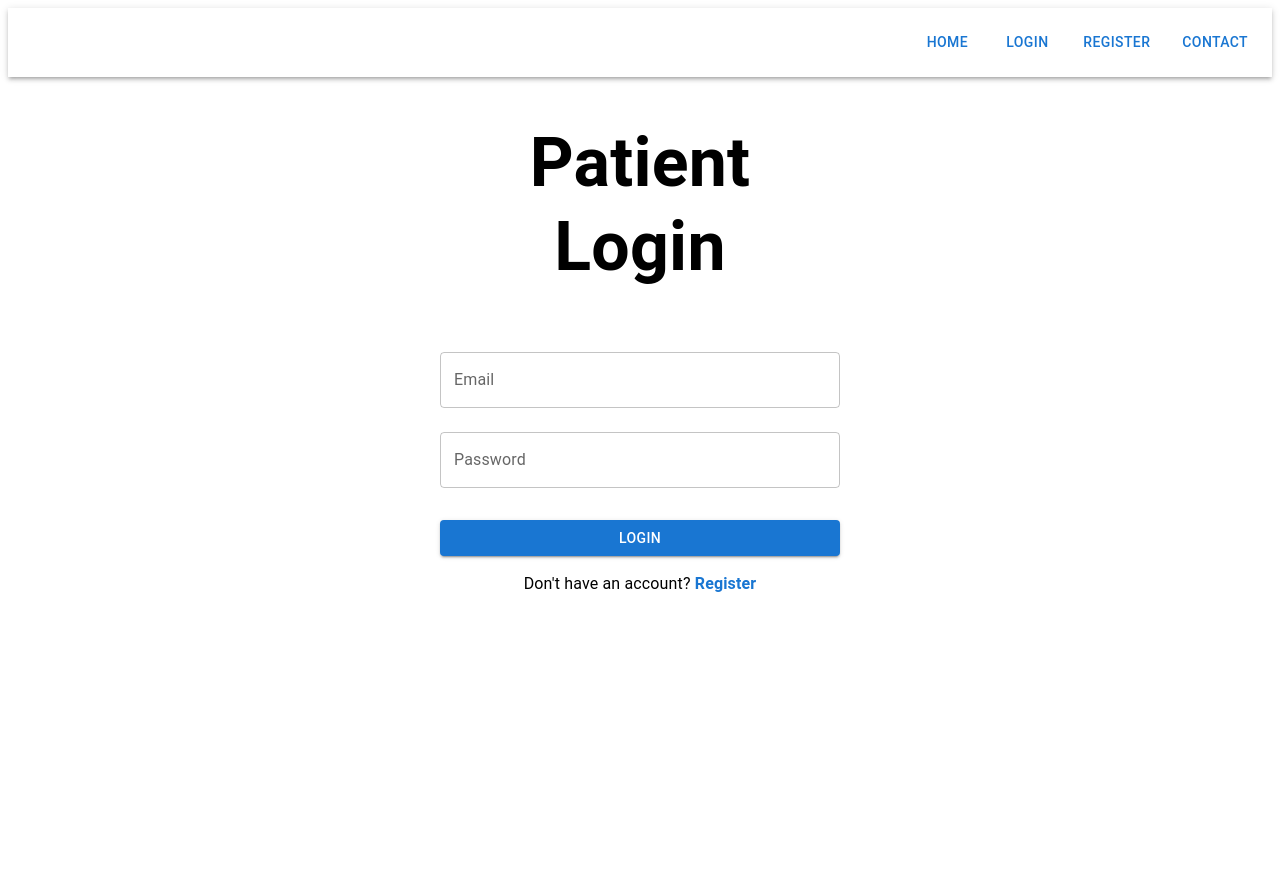
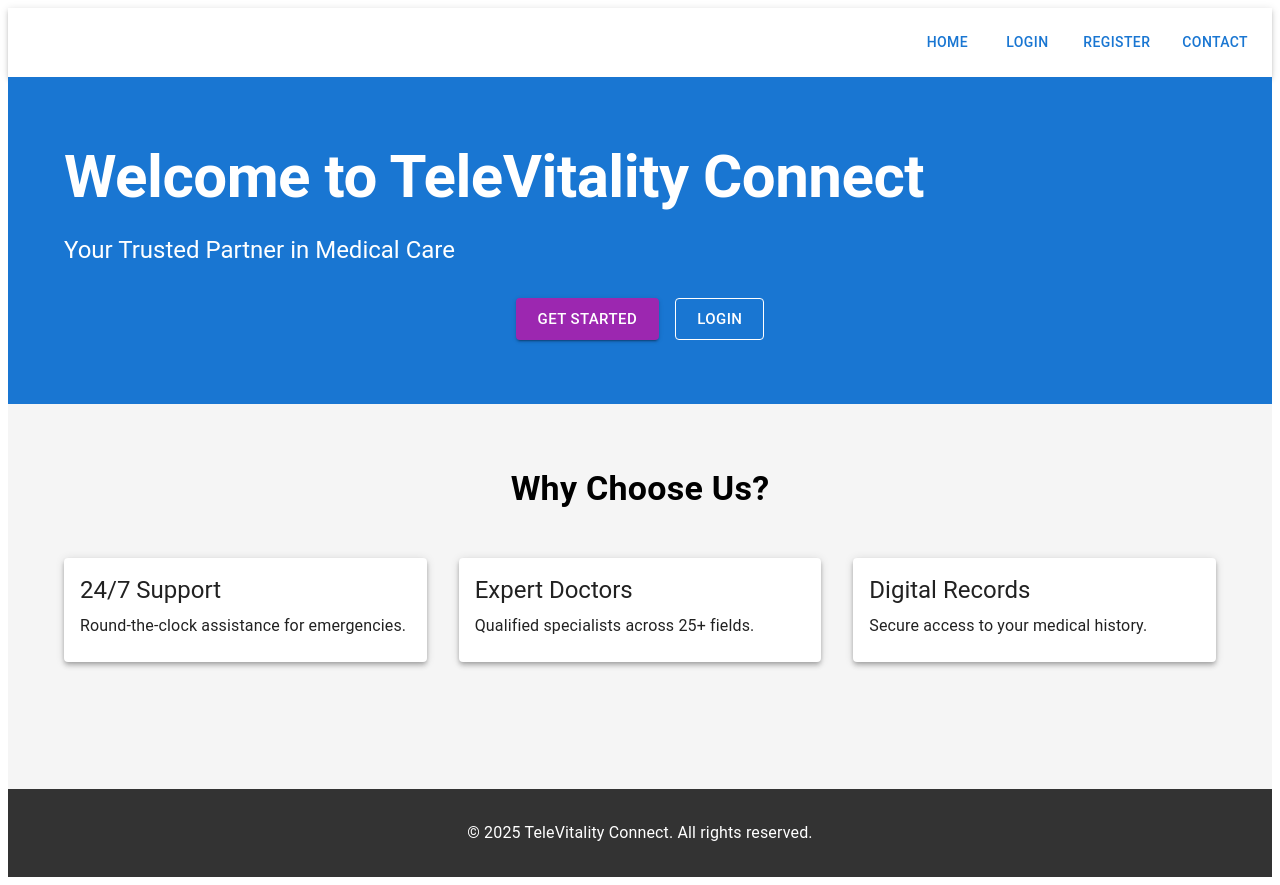
Before and after one commit to Aryaan03/TeleVitality_Connect, a React (Vite) app in the folder frontend/: page / in a window 1280 px wide. Before the commit this address led to /login. Before the commit the page ends 800 px from the top, so only its background shows below. Built offline with nearby package versions, Linux system fonts and the light colour scheme.

Commit message:
Update App.jsx

```diff
--- a/frontend/src/App.jsx
+++ b/frontend/src/App.jsx
@@ -1,9 +1,12 @@
 import { BrowserRouter, Routes, Route, Navigate } from 'react-router-dom';
+import Navigation from './components/Navigation'
+import HomePage from './pages/HomePage';
 import LoginPage from './pages/LoginPage';
 import RegisterPage from './pages/RegisterPage';
 import Dashboard from './pages/Dashboard';
-import Navigation from './components/Navigation';
+import Contact from './pages/Contact';
 import ForgotPassword from './pages/ForgotPassword';
+
 
 // Main app component
 function App() {
@@ -11,15 +14,16 @@ function App() {
     <BrowserRouter>
       <Navigation />
       <Routes>
-        <Route path="/" element={<Navigate to="/login" />} />
+        <Route path="/" element={<Navigation />}/>
+        <Route index element={<HomePage />} />
         <Route path="/login" element={<LoginPage />} />
         <Route path="/register" element={<RegisterPage />} />
         <Route path="/dashboard" element={<Dashboard />} />
+        <Route path="/contact" element={<Contact />} />
         <Route path="/forgot-password" element={<ForgotPassword/>}/>
       </Routes>
     </BrowserRouter>
   );
 }
 
-// Add this export at the end
 export default App;
```
